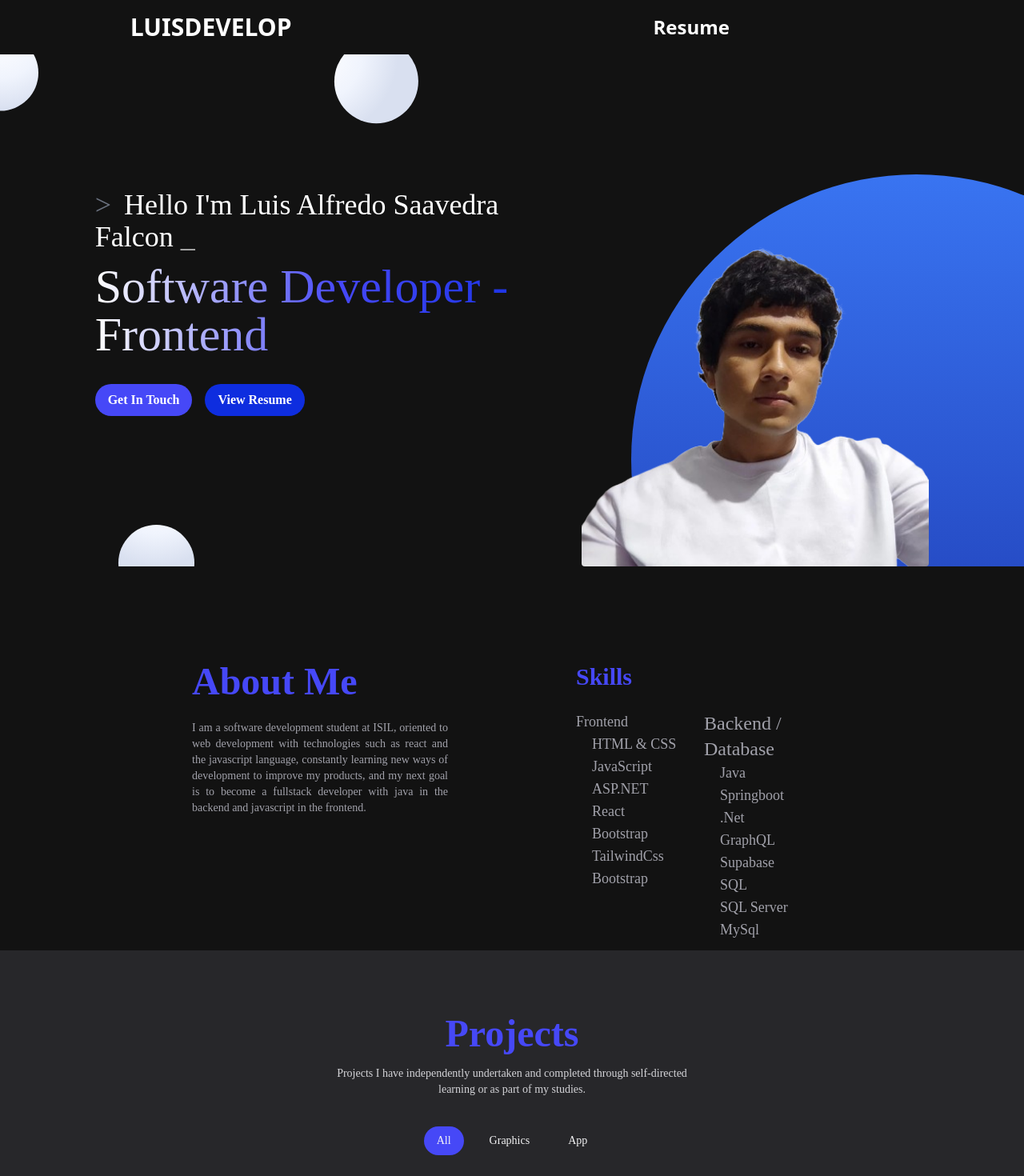
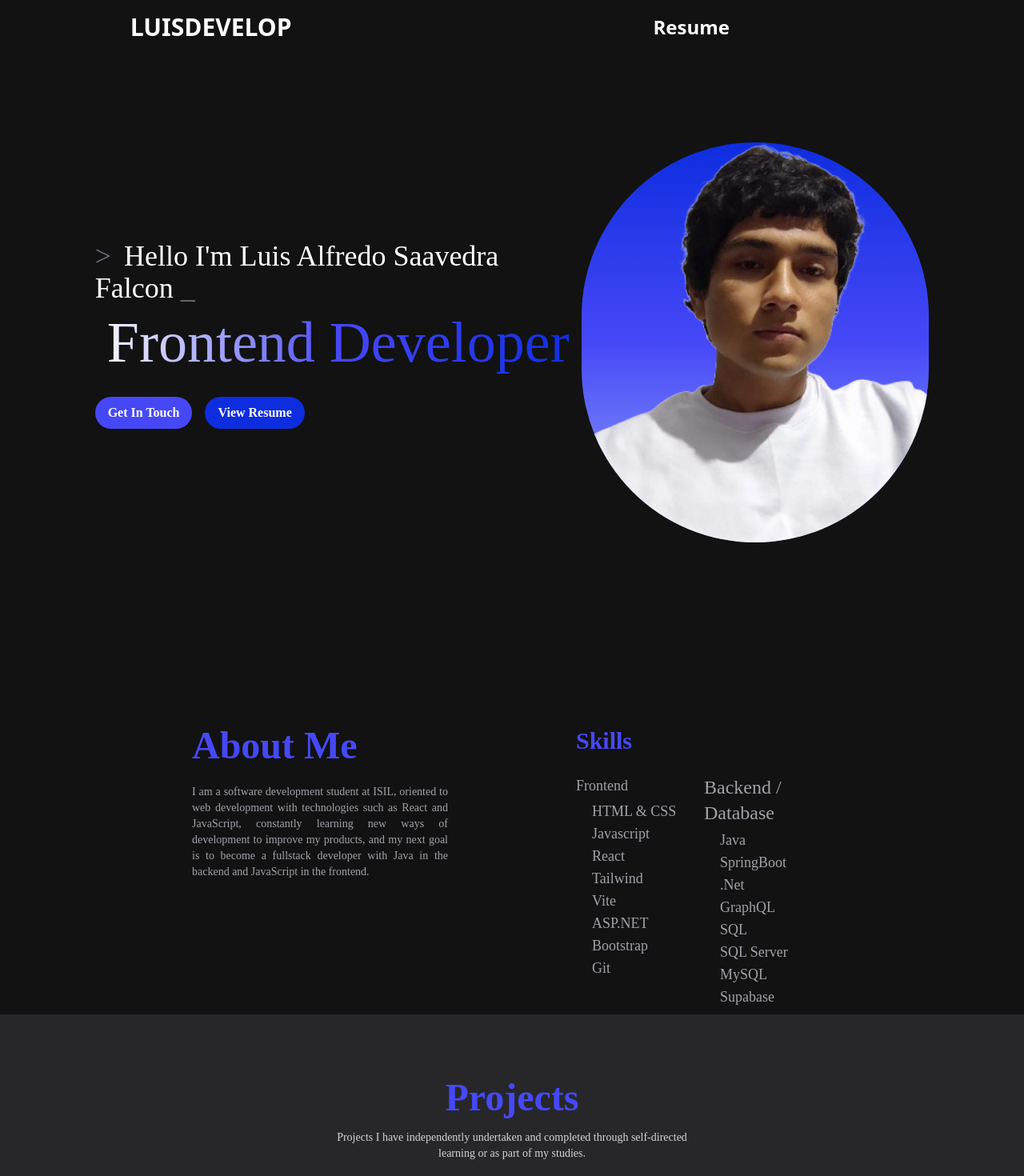
Before and after one commit to luisdevelop23/WebPortfolio, a React (Vite) app: page / in a window 1280 px wide. Shown: the top 1470 px of the page at 80% size. Built offline with nearby package versions, Linux system fonts and the light colour scheme; a web font is replaced by a local one.

Commit message:
style: projects grid-cols-2 sm, implement gsap app

```diff
--- a/src/components/AboutMe.jsx
+++ b/src/components/AboutMe.jsx
@@ -1,19 +1,62 @@
-import React from "react";
+import React, { useEffect, useRef } from "react";
 import Skilss from "./Skilss";
+import { gsap } from "gsap";
 
 const AboutMe = () => {
+  const aboutTextRef = useRef(null);
+  const aboutTitleRef = useRef(null);
+
+  useEffect(() => {
+    const aboutTitle = aboutTitleRef.current;
+    const aboutText = aboutTextRef.current;
+
+    const observer = new IntersectionObserver(
+      (entries) => {
+        entries.forEach(entry => {
+          if (entry.isIntersecting) {
+            gsap.fromTo(
+              aboutTitle,
+              { opacity: 0, y: -50 },
+              { opacity: 1, y: 0, duration: 1, ease: "power3.out" }
+            );
+
+            gsap.fromTo(
+              aboutText,
+              { opacity: 0, x: -100 },
+              { opacity: 1, x: 0, duration: 1, ease: "power3.out", delay: 0.5 }
+            );
+
+            observer.unobserve(entry.target);
+          }
+        });
+      },
+      { threshold: 0.5 }
+    );
+
+    observer.observe(aboutTitle);
+    observer.observe(aboutText);
+
+    return () => observer.disconnect();
+  }, []);
+
   return (
-    <div className="flex  w-full flex-col md:h-[60vh] md:w-9/12 md:flex-row md:py-10">
+    <div className="flex w-full flex-col md:h-[60vh] md:w-9/12 md:flex-row md:py-10">
       <div className="flex flex-col gap-y-6 p-5 md:w-6/12 md:p-20">
-        <h1 className="NSB font-bold  text-2xl text-[#4648f7] md:text-5xl">
+        <h1
+          ref={aboutTitleRef}
+          className="NSB font-bold text-2xl text-[#4648f7] md:text-5xl"
+        >
           About Me
         </h1>
-        <p className="NSB text-sm text-justify text-zinc-400 dark:text-zinc-100">
+        <p
+          ref={aboutTextRef}
+          className="NSB text-sm text-justify text-zinc-400 dark:text-zinc-100"
+        >
           I am a software development student at ISIL, oriented to web
-          development with technologies such as react and the javascript
-          language, constantly learning new ways of development to improve my
-          products, and my next goal is to become a fullstack developer with
-          java in the backend and javascript in the frontend.
+          development with technologies such as React and JavaScript, constantly
+          learning new ways of development to improve my products, and my next
+          goal is to become a fullstack developer with Java in the backend and
+          JavaScript in the frontend.
         </p>
       </div>
 
--- a/src/components/BgBlue.jsx
+++ b/src/components/BgBlue.jsx
@@ -1,13 +1,31 @@
-import React from "react";
+import React, { useEffect, useRef } from "react";
+import { gsap } from "gsap";
 
 const BgBlue = () => {
+  const circleRefs = useRef([]);
+
+  useEffect(() => {
+    // Animar cada círculo con un efecto de flotación o pulso
+    circleRefs.current.forEach((circle, index) => {
+      gsap.to(circle, {
+        y: index % 2 === 0 ? -20 : 20, // Animación alternada
+        opacity: 0.8,
+        repeat: -1, // Repetir infinitamente
+        yoyo: true, // Animación de ida y vuelta
+        duration: 4 + index * 0.5, // Duración escalonada
+        ease: "power1.inOut",
+      });
+    });
+  }, []);
+
   return (
-    <div className="absolute z-10 flex h-full w-full items-end justify-between">
+    <div className="hidden md:absolute z-10 flex h-[90vh] w-full items-end g-red-400 justify-between">
       <span className="flex h-full flex-col justify-start">
         <svg
-          width="48"
-          height="95"
-          viewBox="0 48 48 48"
+          ref={(el) => (circleRefs.current[0] = el)}
+           width="150"
+          height="105"
+          viewBox="0 0 48 100"
           fill="none"
           xmlns="http://www.w3.org/2000/svg"
         >
@@ -26,9 +44,9 @@ const BgBlue = () => {
               gradientUnits="userSpaceOnUse"
               gradientTransform="translate(0.5) rotate(90) scale(95)"
             >
-              <stop stop-color="white"></stop>
-              <stop offset="0.569" stop-color="#F0F4FD"></stop>
-              <stop offset="0.993" stop-color="#D9E0F0"></stop>
+              <stop stopColor="white"></stop>
+              <stop offset="0.569" stopColor="#F0F4FD"></stop>
+              <stop offset="0.993" stopColor="#D9E0F0"></stop>
             </radialGradient>
           </defs>
         </svg>
@@ -36,36 +54,22 @@ const BgBlue = () => {
 
       <span className="hidden md:flex h-full flex-col justify-between">
         <svg
-          className=""
+          ref={(el) => (circleRefs.current[1] = el)}
           width="600"
-          height="105"
-          viewBox="0 0 48 95"
+          height="205"
+          viewBox="0 0 48 100"
           fill="none"
           xmlns="http://www.w3.org/2000/svg"
         >
           <circle
             cx="70.5"
-            cy="30.5"
-            r="47.5"
+            cy="50"
+            r="17.5"
             fill="url(#paint0_radial_6:121)"
           ></circle>
-          <defs>
-            <radialGradient
-              id="paint0_radial_6:121"
-              cx="0"
-              cy="0"
-              r="1"
-              gradientUnits="userSpaceOnUse"
-              gradientTransform="translate(0.5) rotate(90) scale(95)"
-            >
-              <stop stop-color="white"></stop>
-              <stop offset="0.569" stop-color="#F0F4FD"></stop>
-              <stop offset="0.993" stop-color="#D9E0F0"></stop>
-            </radialGradient>
-          </defs>
         </svg>
         <svg
-          className=""
+          ref={(el) => (circleRefs.current[2] = el)}
           width="200"
           height="95"
           viewBox="0 0 48 95"
@@ -73,40 +77,27 @@ const BgBlue = () => {
           xmlns="http://www.w3.org/2000/svg"
         >
           <circle
-            cx="0.5"
-            cy="90.5"
-            r="47.5"
+            cx="70.5"
+            cy="50"
+            r="27.5"
             fill="url(#paint0_radial_6:121)"
           ></circle>
-          <defs>
-            <radialGradient
-              id="paint0_radial_6:121"
-              cx="0"
-              cy="0"
-              r="1"
-              gradientUnits="userSpaceOnUse"
-              gradientTransform="translate(0.5) rotate(90) scale(95)"
-            >
-              <stop stop-color="white"></stop>
-              <stop offset="0.569" stop-color="#F0F4FD"></stop>
-              <stop offset="0.993" stop-color="#D9E0F0"></stop>
-            </radialGradient>
-          </defs>
         </svg>
       </span>
 
       <span className="hidden md:flex">
-        <svg
-          width="491"
-          height="490"
+        {/* <svg
+          ref={(el) => (circleRefs.current[3] = el)}
+          width="701"
+          height="690"
           viewBox="0 0 491 490"
           fill="none"
           xmlns="http://www.w3.org/2000/svg"
         >
           <circle
-            cx="356.5"
-            cy="356.5"
-            r="356.5"
+            cx="256.5"
+            cy="246.5"
+            r="216.5"
             fill="url(#paint0_linear_6:37)"
           ></circle>
           <defs>
@@ -118,11 +109,11 @@ const BgBlue = () => {
               y2="713"
               gradientUnits="userSpaceOnUse"
             >
-              <stop stop-color="#3974f1"></stop>
-              <stop offset="1" stop-color="#1E3BB3"></stop>
+              <stop stopColor="#3974f1"></stop>
+              <stop offset="1" stopColor="#1E3BB3"></stop>
             </linearGradient>
           </defs>
-        </svg>
+        </svg> */}
       </span>
     </div>
   );
--- a/src/components/Header.jsx
+++ b/src/components/Header.jsx
@@ -1,31 +1,79 @@
-import React from "react";
+import React, { useEffect, useRef } from "react";
 import ImgProfile from "../assets/img/pf-sin-bg.png";
-import InfoCode from "./InfoCode";
 import BgBlue from "./BgBlue";
+import { gsap } from "gsap";
 
 const Header = () => {
+  const textRef = useRef(null);
+  const imgRef = useRef(null);
+  const buttonRef = useRef(null);
+
+  useEffect(() => {
+    gsap.fromTo(
+      textRef.current,
+      { opacity: 0, y: 50 },
+      { opacity: 1, y: 0, duration: 1, ease: "power3.out" },
+    );
+
+    gsap.fromTo(
+      imgRef.current,
+      { opacity: 0, scale: 0 },
+      {
+        opacity: 1,
+        scale: 1,
+        duration: 1.5,
+        delay: 0.5,
+        ease: "elastic.out(1, 0.5)",
+      },
+    );
+
+    gsap.fromTo(
+      buttonRef.current.children,
+      { opacity: 0, y: 20 },
+      {
+        opacity: 1,
+        y: 0,
+        duration: 0.5,
+        stagger: 0.2,
+        delay: 1,
+        ease: "power3.out",
+      },
+    );
+  }, []);
+
   return (
-    <div className="relative flex h-[90vh] items-center justify-center md:h-[80vh] xl:w-full">
+    <div className="relative flex h-[90vh] items-center justify-center md:h-[90vh] xl:w-full">
       <BgBlue />
       <div className="relative flex h-full px-3 md:w-10/12">
         <div className="z-30 flex flex-col items-center justify-center md:w-7/12">
-          <div >
-            <h1 className="NSB w-full text-white text-xl md:text-left text-center md:text-4xl">
+          <div className="flex w-full flex-col" ref={textRef}>
+            <h1 className="NSB w-full text-center text-xl text-white md:text-left md:text-4xl">
               <span className="pr-4 text-gray-500">{">"}</span>
               Hello I'm Luis Alfredo Saavedra Falcon{" "}
               <span className="icon-[twemoji--waving-hand]"></span>
               <span className="animate-ping">_</span>
             </h1>
-            <div className="relative md:hidden justify-center items-center">
-              <img className="z-40 w-full relative" src={ImgProfile} alt="" />
-              <div className="box-rgb absolute z-10 w-full "></div>
+            <div
+              ref={imgRef}
+              className="relative py-2 items-center justify-center md:hidden"
+            >
+              <div className="z-40 flex items-center justify-center rounded-full bg-gradient-to-b from-[#0e2ddf] via-[#4648f7] to-[#95a8fa]">
+                <img
+                  className="h-[360px] w-[360px] rounded-full object-cover"
+                  src={ImgProfile}
+                  alt="Profile"
+                />
+              </div>
             </div>
 
-            <h1 className="NSB inline-block bg-gradient-to-r from-[#ffffff] via-[#4648f7] to-[#0e2ddf] bg-clip-text py-3 text-2xl text-transparent md:text-6xl">
-              Software Developer - Frontend
+            <h1 className="NSB inline-block bg-gradient-to-r from-[#ffffff] via-[#4648f7] to-[#0e2ddf] bg-clip-text py-3 text-center text-3xl text-transparent md:text-7xl">
+              Frontend Developer
             </h1>
 
-            <div className="NSB flex gap-x-4 py-5 justify-center md:justify-start text-white">
+            <div
+              ref={buttonRef}
+              className="NSB flex justify-center gap-x-4 py-5 text-white md:justify-start"
+            >
               <a className="rounded-full bg-[#4648f7] px-4 py-2 font-bold">
                 Get In Touch
               </a>
@@ -33,13 +81,19 @@ const Header = () => {
                 View Resume
               </a>
             </div>
-
-            {/* <InfoCode /> */}
           </div>
         </div>
-
-        <div className="hidden w-5/12 items-end justify-start md:flex">
-          <img className="z-10 w-full rounded-b" src={ImgProfile} alt="" />
+        <div className="hidden w-5/12 items-center justify-center md:flex">
+          <div
+            ref={imgRef}
+            className="z-40 flex items-center justify-center rounded-full bg-gradient-to-b from-[#0e2ddf] via-[#4648f7] to-[#95a8fa]"
+          >
+            <img
+              className="h-[500px] w-[500px] rounded-full object-cover"
+              src={ImgProfile}
+              alt="Profile"
+            />
+          </div>
         </div>
       </div>
     </div>
--- a/src/components/NavBar.jsx
+++ b/src/components/NavBar.jsx
@@ -1,17 +1,48 @@
-import React from "react";
+import React, { useEffect, useRef } from "react";
+import { gsap } from "gsap";
+
 const NavBar = () => {
+  const navRef = useRef(null);
+  const logoRef = useRef(null);
+  const linksRef = useRef([]);
+
+  useEffect(() => {
+    // Animación del logo
+    gsap.fromTo(
+      logoRef.current,
+      { opacity: 0, x: -100 }, // Estado inicial
+      { opacity: 1, x: 0, duration: 1, ease: "power3.out" }
+    );
+
+    // Animación de los enlaces de navegación
+    gsap.fromTo(
+      linksRef.current,
+      { opacity: 0, y: 20 },
+      {
+        opacity: 1,
+        y: 0,
+        stagger: 0.3,
+        duration: 1,
+        ease: "power3.out",
+      }
+    );
+  }, []);
+
   return (
     <div className="w-full md:px-10 xl:w-10/12">
-      <div className="flex">
+      <div className="flex" ref={navRef}>
         <div className="w-6/12 md:w-8/12">
-          <div className="flex items-center p-4">
+          <div className="flex items-center p-4" ref={logoRef}>
             <a className="text-lg font-bold text-white lg:text-3xl" href="">
               LUISDEVELOP
             </a>
           </div>
         </div>
         <ul className="flex w-6/12 items-center justify-around md:w-4/12 md:justify-between md:gap-x-8">
-          <li className="text-lg font-bold text-white lg:px-3 lg:text-2xl">
+          <li
+            className="text-lg font-bold text-white lg:px-3 lg:text-2xl"
+            ref={(el) => (linksRef.current[0] = el)}
+          >
             <a
               target="_blank"
               href="https://drive.google.com/file/d/1vwwhVpmtY9N1mkbLFoCTU_DEm_O4jzfX/view?usp=sharing"
@@ -19,12 +50,18 @@ const NavBar = () => {
               Resume
             </a>
           </li>
-          <li className="text-xl text-white lg:px-3 lg:text-4xl">
+          <li
+            className="text-xl text-white lg:px-3 lg:text-4xl"
+            ref={(el) => (linksRef.current[1] = el)}
+          >
             <a target="_blank" href="https://github.com/luisdevelop23">
               <span className="icon-[mdi--github]"></span>
             </a>
           </li>
-          <li className="text-xl text-white lg:px-3 lg:text-4xl">
+          <li
+            className="text-xl text-white lg:px-3 lg:text-4xl"
+            ref={(el) => (linksRef.current[2] = el)}
+          >
             <a
               target="_blank"
               href="https://www.linkedin.com/in/luissaavedradev/"
--- a/src/components/Skilss.jsx
+++ b/src/components/Skilss.jsx
@@ -1,80 +1,72 @@
-import React from "react";
+import React, { useEffect, useRef } from "react";
+import { skillsList } from "../data/skillsList";
+import { gsap } from "gsap";
 
 const Skilss = () => {
+  const skillsRef = useRef(null);
+
+  useEffect(() => {
+    const skillsElement = skillsRef.current;
+
+    const observer = new IntersectionObserver(
+      (entries) => {
+        entries.forEach(entry => {
+          if (entry.isIntersecting) {
+            gsap.fromTo(
+              skillsElement.children,
+              { opacity: 0, y: 20 },
+              {
+                opacity: 1,
+                y: 0,
+                stagger: 0.3,
+                duration: 1,
+                ease: "power3.out",
+              }
+            );
+            observer.unobserve(entry.target);
+          }
+        });
+      },
+      { threshold: 0.5 }
+    );
+
+    observer.observe(skillsElement);
+
+    return () => observer.disconnect();
+  }, []);
+
+  const SkillsFrontend = skillsList[0];
+  const SkillsBackend = skillsList[1];
+
   return (
-    <div className="flex md:w-6/12 flex-col gap-y-6 p-5 md:p-20">
-      <h1 className="NSB text-2xl md:text-3xl font-bold  text-[#4648f7]">
+    <div
+      ref={skillsRef}
+      className="flex flex-col gap-y-6 p-5 md:w-6/12 md:p-20"
+    >
+      <h1 className="NSB text-2xl font-bold text-[#4648f7] md:text-3xl">
         Skills
       </h1>
       <div className="NSB flex justify-around text-zinc-400 dark:text-zinc-100">
         <div className="w-full">
           <h2 className="MD:text-2xl text-lg">Frontend</h2>
-          <ul className="list-inside md:pl-4 text-sm md:text-lg">
-            <li>
-              <span className="icon-[mingcute--check-fill] mr-1 text-[#4648f7]"></span>
-              HTML & CSS
-            </li>
-            <li>
-              <span className="icon-[mingcute--check-fill] mr-1 text-[#4648f7]"></span>
-              JavaScript
-            </li>
-            <li>
-              <span className="icon-[mingcute--check-fill] mr-1 text-[#4648f7]"></span>
-              ASP.NET{" "}
-            </li>
-            <li>
-              <span className="icon-[mingcute--check-fill] mr-1 text-[#4648f7]"></span>
-              React
-            </li>
-            <li>
-              <span className="icon-[mingcute--check-fill] mr-1 text-[#4648f7]"></span>
-              Bootstrap
-            </li>
-            <li>
-              <span className="icon-[mingcute--check-fill] mr-1 text-[#4648f7]"></span>
-              TailwindCss
-            </li>
-            <li>
-              <span className="icon-[mingcute--check-fill] mr-1 text-[#4648f7]"></span>
-              Bootstrap
-            </li>
+          <ul className="list-inside pt-1 text-sm md:pl-4 md:text-lg">
+            {SkillsFrontend.map((i, index) => (
+              <li key={index}>
+                <span className="icon-[mingcute--check-fill] mr-1 text-[#4648f7]"></span>
+                {i.name}
+              </li>
+            ))}
           </ul>
         </div>
         <div className="px- flex w-full flex-col">
-          <h2 className="md:text-2xl text-lg">Backend / Database</h2>
-          <ul className="list-inside md:pl-4 text-sm md:text-lg">
-            <li>
-              <span className="icon-[mingcute--check-fill] mr-1 text-[#4648f7]"></span>{" "}
-              Java
-            </li>
-            <li>
-              <span className="icon-[mingcute--check-fill] mr-1 text-[#4648f7]"></span>{" "}
-              Springboot
-            </li>
-            <li>
-              <span className="icon-[mingcute--check-fill] mr-1 text-[#4648f7]"></span>{" "}
-              .Net
-            </li>
-            <li>
-              <span className="icon-[mingcute--check-fill] mr-1 text-[#4648f7]"></span>{" "}
-              GraphQL
-            </li>
-            <li>
-              <span className="icon-[mingcute--check-fill] mr-1 text-[#4648f7]"></span>{" "}
-              Supabase
-            </li>
-            <li>
-              <span className="icon-[mingcute--check-fill] mr-1 text-[#4648f7]"></span>{" "}
-              SQL
-            </li>
-            <li>
-              <span className="icon-[mingcute--check-fill] mr-1 text-[#4648f7]"></span>{" "}
-              SQL Server
-            </li>
-            <li>
-              <span className="icon-[mingcute--check-fill] mr-1 text-[#4648f7]"></span>{" "}
-              MySql
-            </li>
+          <h2 className="text-lg md:text-2xl">Backend / Database</h2>
+          <ul className="list-inside pt-1 text-sm md:pl-4 md:text-lg">
+            {SkillsBackend.map((i, index) => (
+              <li key={index}>
+                <span className="icon-[mingcute--check-fill] mr-1 text-[#4648f7]"></span>
+                {i.name}
+              </li>
+            ))}
           </ul>
         </div>
       </div>
--- /dev/null
+++ b/src/data/skillsList.js
@@ -0,0 +1,70 @@
+export const skillsList = [
+  [
+    {
+      id: 1,
+      name: "HTML & CSS",
+    },
+    {
+      id: 2,
+      name: "Javascript",
+    },
+    {
+      id: 3,
+      name: "React",
+    },
+    {
+      id: 4,
+      name: "Tailwind",
+    },
+    {
+      id: 5,
+      name: "Vite",
+    },
+    {
+      id: 6,
+      name: "ASP.NET",
+    },
+    {
+      id: 7,
+      name: "Bootstrap",
+    },
+    {
+      id: 8,
+      name: "Git",
+    },
+  ],
+  [
+    {
+      id: 1,
+      name: "Java",
+    },
+    {
+      id: 2,
+      name: "SpringBoot",
+    },
+    {
+      id: 3,
+      name: " .Net",
+    },
+    {
+      id: 4,
+      name: "GraphQL",
+    },
+    {
+      id: 5,
+      name: "SQL",
+    },
+    {
+      id: 6,
+      name: "SQL Server",
+    },
+    {
+      id: 7,
+      name: "MySQL",
+    },
+    {
+      id: 8,
+      name: "Supabase",
+    },
+  ],
+];
```
Also changed, not shown: src/components/CardProject.jsx (+28 -18 lines), src/components/Footer.jsx (+45 -10 lines), src/components/Projects.jsx (+38 -17 lines), src/components/e.txt (deleted).
